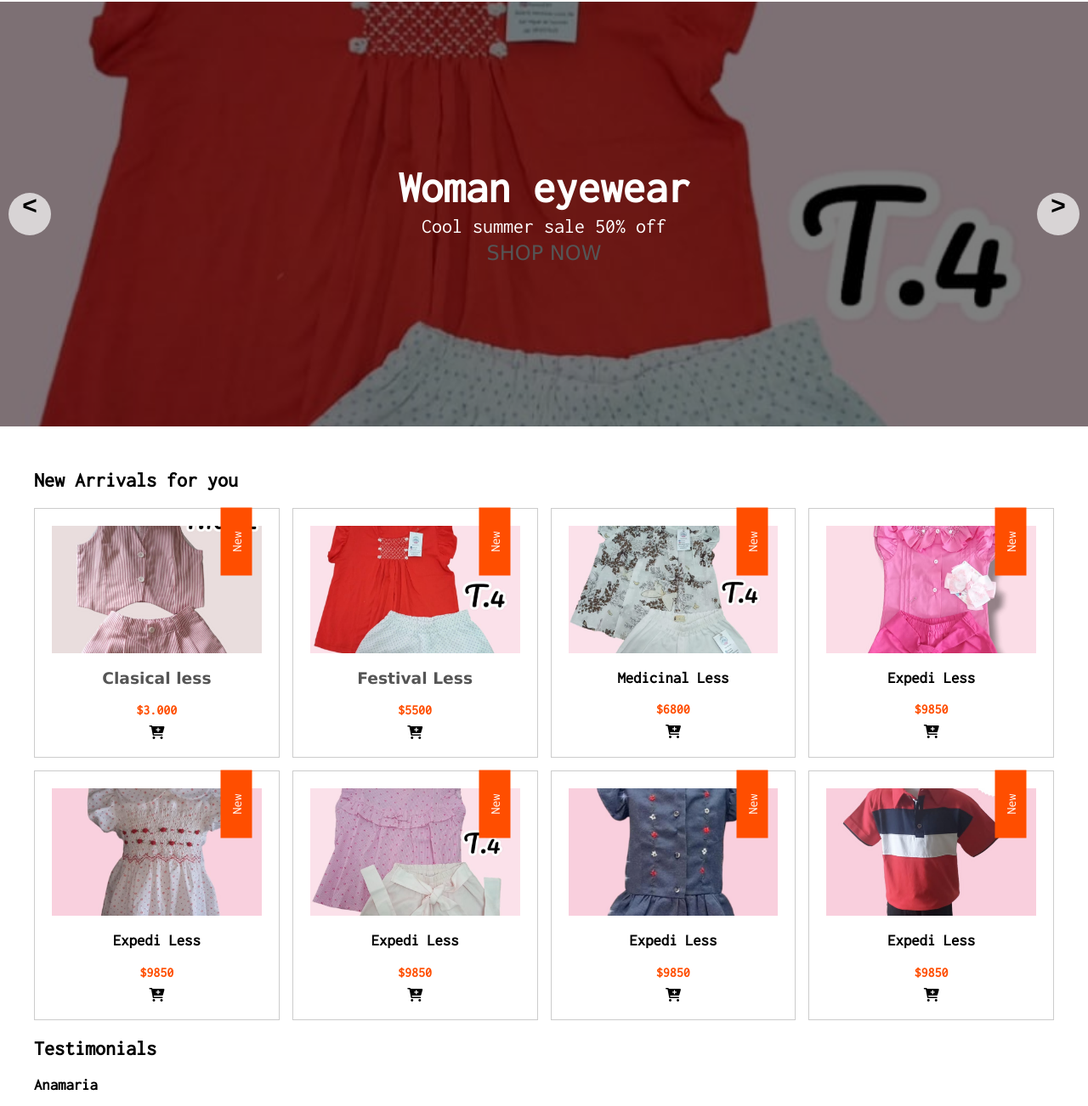
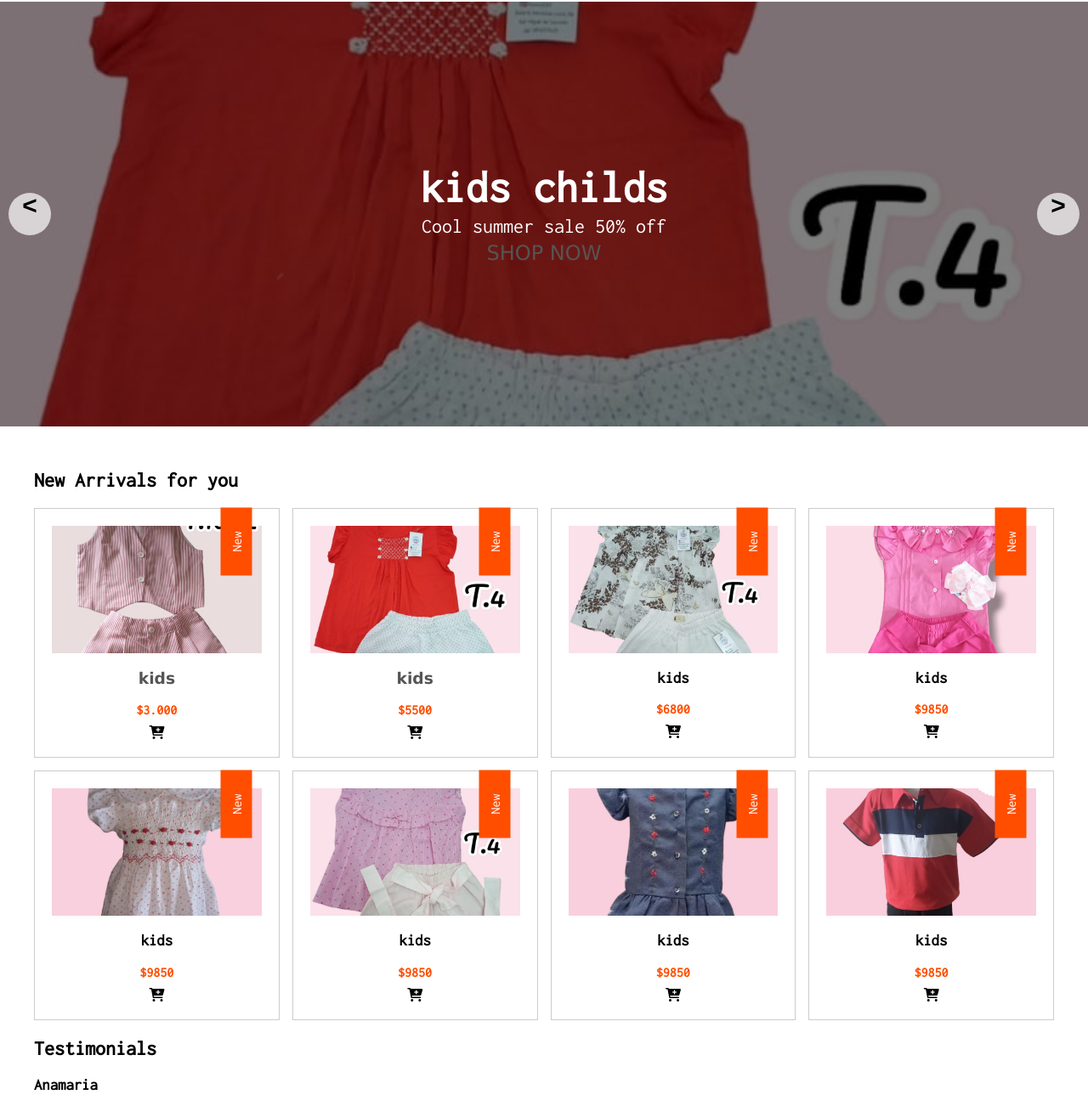
Before and after one commit to goonzalofff/victoriatienda, a plain HTML site: page index.html in a window 1280 px wide. Shown: the part 246-1548 px from the top of the page at 85% size. Drawn offline with Linux system fonts and the light colour scheme; a script that the page names is missing; a web font is replaced by a local one.

Commit message:
Update index.html

```diff
--- a/index.html
+++ b/index.html
@@ -43,7 +43,7 @@
             <div class="slider__section">
                 <img src="./ropa/1.jpg" alt="" class="slider__img">
                 <div class="slider__content">
-                    <h2 class="slider__title">Woman eyewear</h2>
+                    <h2 class="slider__title">kids childs</h2>
                     <p class="slider__txt">Cool summer sale 50% off</p>
                     <a href="" class="slider__link">SHOP NOW</a>
                 </div>
@@ -51,7 +51,7 @@
             <div class="slider__section">
                 <img src="./ropa/2.jpg" alt="" class="slider__img">
                 <div class="slider__content">
-                    <h2 class="slider__title">Woman eyewear</h2>
+                    <h2 class="slider__title">kids childs</h2>
                     <p class="slider__txt"> Cool summer sale 50% off</p>
                     <a href="" class="slider__link">SHOP NOW</a>
                 </div>
@@ -59,7 +59,7 @@
             <div class="slider__section">
                 <img src="./img/images.jpg" alt="" class="slider__img">
                 <div class="slider__content">
-                    <h2 class="slider__title">Woman eyewear</h2>
+                    <h2 class="slider__title">kids childs</h2>
                     <p class="slider__txt">Cool summer sale 50% off</p>
                     <a href="" class="slider__link">SHOP NOW</a>
                 </div>
@@ -79,7 +79,7 @@
                     <img src="./ropa/1.jpg" alt="" class="product__img">
                     <div class="product__description">
                         <a href="/Nueva carpeta/img/img5.jpg" class="clic">
-                            <h3 class="product__title">Clasical less</h3>
+                            <h3 class="product__title">kids</h3>
                         </a>
                         <span class="product__price">$3.000</span>
                     </div>
@@ -89,7 +89,7 @@
                     <img src="./ropa/2.jpg" alt="" class="product__img">
                     <div class="product__description">
                         <a href="/Nueva carpeta/img/img6.jpg"class>
-                            <h3 class="product__title">Festival Less</h3>
+                            <h3 class="product__title">kids</h3>
                         </a>
                         <span class="product__price">$5500</span>
                     </div>
@@ -98,7 +98,7 @@
                 <div class="product">
                     <img src="./ropa/3.jpg" alt="" class="product__img">
                     <div class="product__description">
-                        <h3 class="product__title">Medicinal Less</h3>
+                        <h3 class="product__title">kids</h3>
                         <span class="product__price">$6800</span>
                     </div>
                     <i class="product__icon fas fa-cart-plus"></i>
@@ -106,7 +106,7 @@
                 <div class="product">
                     <img src="./ropa/4.jpg" alt="" class="product__img">
                     <div class="product__description">
-                        <h3 class="product__title">Expedi Less</h3>
+                        <h3 class="product__title">kids</h3>
                         <span class="product__price">$9850</span>
                     </div>
                     <i class="product__icon fas fa-cart-plus"></i>
@@ -114,7 +114,7 @@
                 <div class="product">
                     <img src="./ropa/5.jpg" alt="" class="product__img">
                     <div class="product__description">
-                        <h3 class="product__title">Expedi Less</h3>
+                        <h3 class="product__title">kids</h3>
                         <span class="product__price">$9850</span>
                     </div>
                     <i class="product__icon fas fa-cart-plus"></i>
@@ -122,7 +122,7 @@
                 <div class="product">
                     <img src="./ropa/6.jpg" alt="" class="product__img">
                     <div class="product__description">
-                        <h3 class="product__title">Expedi Less</h3>
+                        <h3 class="product__title">kids</h3>
                         <span class="product__price">$9850</span>
                     </div>
                     <i class="product__icon fas fa-cart-plus"></i>
@@ -130,7 +130,7 @@
                 <div class="product">
                     <img src="./ropa/7.jpg" alt="" class="product__img">
                     <div class="product__description">
-                        <h3 class="product__title">Expedi Less</h3>
+                        <h3 class="product__title">kids</h3>
                         <span class="product__price">$9850</span>
                     </div>
                     <i class="product__icon fas fa-cart-plus"></i>
@@ -138,7 +138,7 @@
                 <div class="product">
                     <img src="./ropa/8.jpg" alt="" class="product__img">
                     <div class="product__description">
-                        <h3 class="product__title">Expedi Less</h3>
+                        <h3 class="product__title">kids</h3>
                         <span class="product__price">$9850</span>
                     </div>
                     <i class="product__icon fas fa-cart-plus"></i>
```
